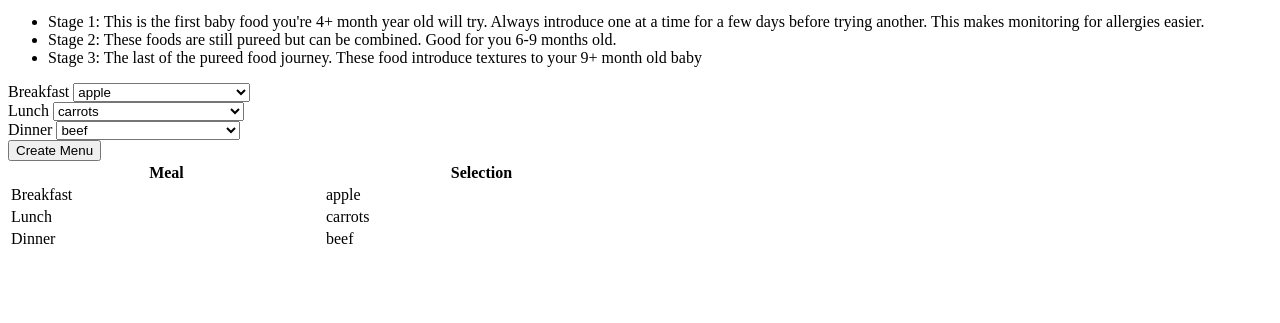
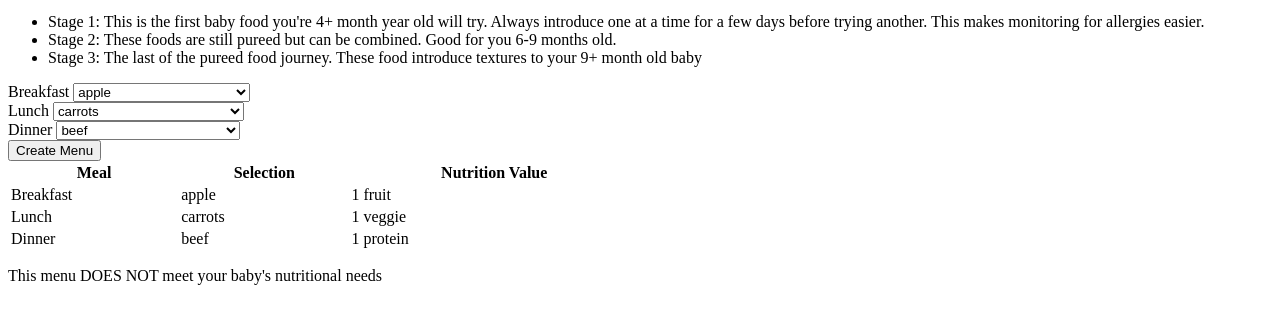
Before and after one commit to mandykparson/babyfood, a plain HTML site: page index.html in a window 1280 px wide. Both pictures are taken after a click on the button "Create Menu". Shown: the part 101-424 px from the top of the page. Drawn offline with Linux system fonts and the light colour scheme.

Commit message:
creating interaction with table

```diff
--- a/index.html
+++ b/index.html
@@ -76,7 +76,7 @@
                 <span class="dinnerOutput"></span>
             </div>
             <div>
-                <button onclick="getOption()">
+                <button id="btn" onclick="getOption()" onclick="addValues()">
                     Create Menu
                 </button>
             </div>
@@ -85,20 +85,27 @@
                     <tr>
                       <th>Meal</th>
                       <th>Selection</th>
+                      <th>Nutrition Value</th>
                     </tr>
                     <tr>
                       <td>Breakfast</td>
                       <td id="breakfastChoice"></td>
+                      <td id="breakfastNutr"></td>
                     </tr>
                     <tr>
                       <td>Lunch</td>
                       <td id="lunchChoice"></td>
+                      <td id="lunchNutr"></td>
                     </tr>
                     <tr>
                         <td>Dinner</td>
                         <td id="dinnerChoice"></td>
+                        <td id="dinnerNutr"></td>
                     </tr>
                   </table>
+            </div>
+            <div>
+                <p id="confirmation"></p>
             </div>
             <script src="index.js"></script>
         </body>
--- a/index.js
+++ b/index.js
@@ -2,18 +2,15 @@ const breakfastChoice = document.getElementById("breakfastChoice")
 const lunchChoice = document.getElementById("lunchChoice")
 const dinnerChoice = document.getElementById("dinnerChoice")
 
+breakfastElement =  document.querySelector('#breakfast');
+lunchElement =  document.querySelector('#lunch');
+dinnerElement =  document.querySelector('#dinner');
+
 function getOption() {
-    breakfastElement =  document.querySelector('#breakfast');
 
     breakfastOutput = breakfastElement.value;
 
-    // document.querySelector('.breakfast').textContent = breakfastOutput;
-
-    lunchElement =  document.querySelector('#lunch');
-
     lunchOutput = lunchElement.value;
-
-    dinnerElement =  document.querySelector('#dinner');
 
     dinnerOutput = dinnerElement.value;
 
@@ -21,3 +18,53 @@ function getOption() {
     lunchChoice.innerText = lunchOutput
     dinnerChoice.innerText = dinnerOutput
 }
+
+// What a baby needs every day
+// A fruit, a veggie, and a protien once a day
+
+const confirmationMessage = document.getElementById("confirmation")
+
+const goodMenu = {
+    fruit: 0,
+    veggie: 0,
+    protein: 0
+}
+
+const breakfastNutr = document.getElementById("breakfastNutr")
+const lunchNutr = document.getElementById("lunchNutr")
+const dinnerNutr = document.getElementById("dinnerNutr")
+
+const button = document.getElementById("btn")
+button.addEventListener('click', function() {
+    if (breakfastElement.value === "apple","blueberries","apples and oatmeal", "blueberries and yogurt", "apple and pear oatmeal", "berry mix and yogurt" ) {
+        goodMenu.fruit++
+        breakfastNutr.innerText = "1 fruit"
+    }
+
+    if (lunchElement.value === "spinach and pear") {
+        goodMenu.fruit++
+        goodMenu.veggie++
+        lunchNutr.innerText = "1 fruit 1 veggie"
+    } else {
+        goodMenu.veggie++
+        lunchNutr.innerText = "1 veggie"
+    }
+
+    if (dinnerElement.value === "beef", "chicken"){
+        goodMenu.protein++
+        dinnerNutr.innerText = "1 protein"
+    } else {
+        goodMenu.protein++
+        goodMenu.veggie++
+        dinnerNutr.innerText = "1 protein 1 veggie"
+    }
+})
+
+button.addEventListener('click', function() {
+    if (goodMenu.fruit === 2 && goodMenu.veggie === 2 && goodMenu.protein === 1){
+        confirmationMessage.innerText = "This menu meets all of you baby's nutritional needs"
+    } else {
+        confirmationMessage.innerText = "This menu DOES NOT meet your baby's nutritional needs"
+    }
+
+})
```
